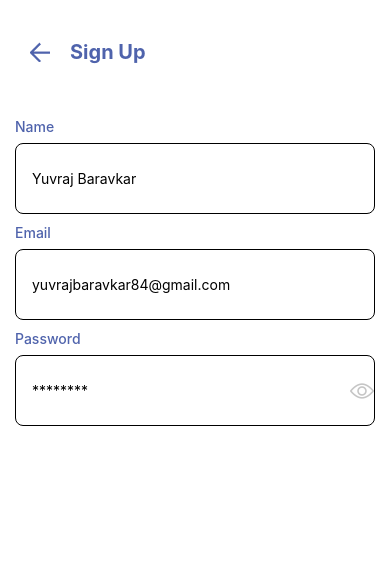
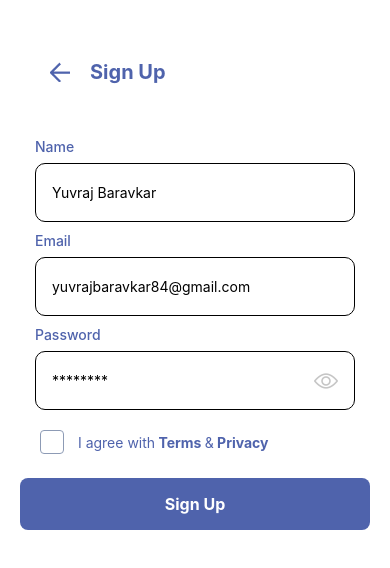
Before and after one commit to yuvraj8411/listicle, a React Native app: screen / in a window 390 px wide. Shown: the top 568 px of the page. Built offline with nearby package versions, Linux system fonts and the light colour scheme.

Commit message:
#CheckBox and SIgn Up Button omponnt Implementation

```diff
--- /dev/null
+++ b/src/components/CheckBox/index.js
@@ -0,0 +1,16 @@
+import React from "react";
+import { TouchableOpacity, View, Image } from "react-native";
+import { styles } from "./style";
+
+const CheckBox = ({ checked, onCheck }) => {
+    return (
+        <TouchableOpacity activeOpacity={0.7} onPress={() => onCheck(!checked)} style={styles.container} >
+            {checked ?
+                <View style={styles.innerContainer}>
+                    <Image style={styles.checkIcon} source={require("../../assets/check.png")} />
+                </View> : null}
+        </TouchableOpacity>
+
+    );
+}
+export default React.memo(CheckBox);
--- /dev/null
+++ b/src/components/CheckBox/style.js
@@ -0,0 +1,25 @@
+import { StyleSheet } from "react-native";
+import { colors } from "../../utils/color";
+
+export const styles = StyleSheet.create({
+
+    container: {
+        paddingLeft: 20,
+        borderColor: colors.grey,
+        borderWidth: 1,
+        borderRadius: 4,
+        height: 24,
+        width: 24,
+    },
+    innerContainer: {
+        borderColor: colors.grey,
+        width: '100%',
+        height: '100%',
+        justifyContent: 'center',
+        alignItems: 'center',
+    },
+    checkIcon: {
+        width: 16,
+        height: 10,
+    },
+});
--- a/src/components/TextField/style.js
+++ b/src/components/TextField/style.js
@@ -17,14 +17,14 @@ export const styles = StyleSheet.create({
 
     inputContainer: {
         borderWidth: 0.8,
-        borderRadius: 8,
+        borderRadius: 10,
         alignItems: "center",
         color: colors.grey,
         flexDirection: "row",
     },
     input: {
 
-        paddingVertical: 26,
+        paddingVertical: 20,
         paddingHorizontal: 16,
         flex: 1,
         //  color: colors.lightGrey,
@@ -32,6 +32,7 @@ export const styles = StyleSheet.create({
     image: {
         height: 24,
         width: 24,
+        marginHorizontal: 16,
     }
 
 });
--- a/src/screens/SignUp/index.js
+++ b/src/screens/SignUp/index.js
@@ -1,18 +1,32 @@
-import React from "react";
+import React, { useState } from "react";
 import { View, Text } from "react-native";
 import AuthHeader from "../../components/AuthHeader";
 import Input from "../../components/TextField";
+import CheckBox from "../../components/CheckBox";
+import { styles } from "./style";
+import Button from "../../components/Button";
+import { ScrollView } from "react-native";
 
 const SignUp = () => {
+    const [checked, setChecked] = useState(false);
     return (
-        <View >
+        <ScrollView style={styles.container} >
             <AuthHeader title="Sign Up" onBackPress={() => { }} />
             <Input label="Name" placeholder="Yuvraj Baravkar" />
             <Input label="Email" placeholder="yuvrajbaravkar84@gmail.com" />
             <Input isPassword label="Password" placeholder="********" />
+            <View style={styles.agreeComponentRow} >
 
+                <CheckBox checked={checked} onCheck={setChecked} />
+                <Text style={styles.agreeText}> I agree with
+                    <Text style={styles.agreeTextBold}> Terms </Text>
+                    <Text>&</Text>
+                    <Text style={styles.agreeTextBold}> Privacy</Text>
+                </Text>
+            </View>
+            <Button title="Sign Up" style={{ marginTop: 24, paddingLeft: 20, paddingRight: 20 }} />
 
-        </View>
+        </ScrollView>
     );
 }
 export default SignUp;
--- a/src/screens/SignUp/style.js
+++ b/src/screens/SignUp/style.js
@@ -0,0 +1,26 @@
+import { StyleSheet } from "react-native";
+import { colors } from "../../utils/color";
+
+
+export const styles = StyleSheet.create({
+    container: {
+        padding: 20,
+    },
+
+    agreeComponentRow: {
+        paddingLeft: 20,
+        paddingTop: 10,
+        flexDirection: 'row',
+        alignItems: 'center',
+    },
+    agreeText: {
+        color: colors.blue,
+        marginHorizontal: 10,
+
+    },
+    agreeTextBold: {
+        fontWeight: 'bold',
+        color: colors.blue,
+    }
+
+});
```
